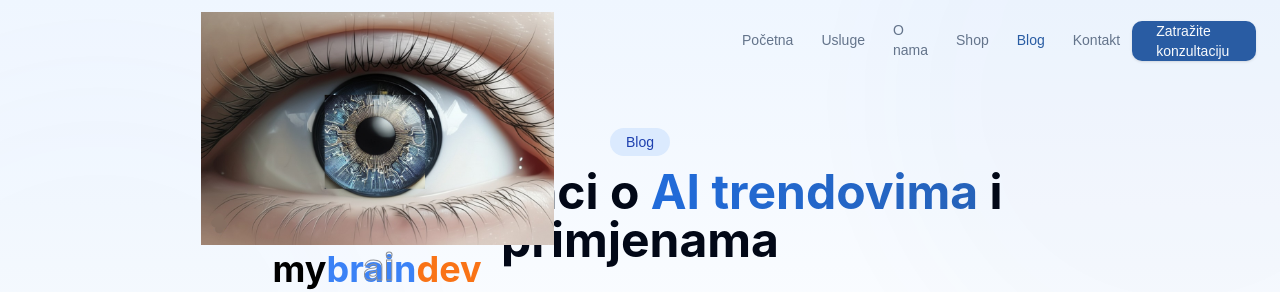
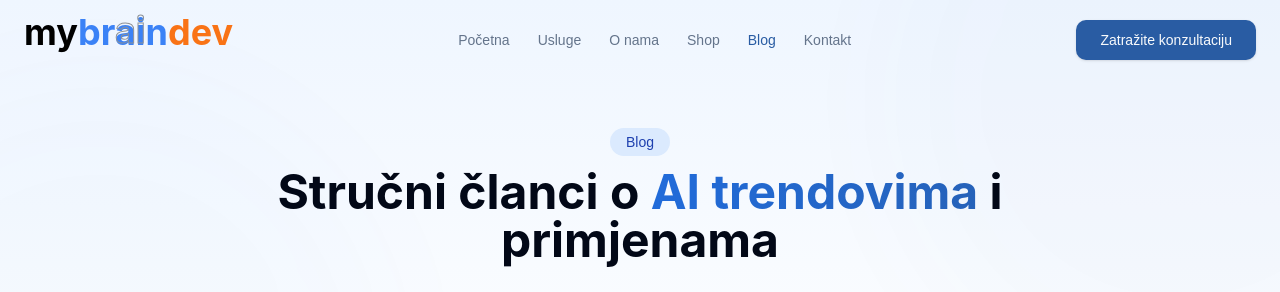
Before and after one commit to Ivetina/smart-process-hub, a React (Vite) app: page /blog in a window 1280 px wide. Shown: the top 292 px of the page. Built offline with nearby package versions, Linux system fonts and the light colour scheme.

Commit message:
Remove logo image
Remove the logo image from the project.

```diff
--- a/src/components/EyeLogo.tsx
+++ b/src/components/EyeLogo.tsx
@@ -9,11 +9,6 @@ interface EyeLogoProps {
 const EyeLogo: React.FC<EyeLogoProps> = ({ className }) => {
   return (
     <div className={cn("relative flex flex-col items-center", className)}>
-      <img
-        src="/lovable-uploads/ac39d093-94a6-435e-b85e-ad5fc1c2ccfa.png"
-        alt="AI Eye"
-        className="w-1/2 object-contain mb-1"  // Changed w-full to w-1/2 to reduce size by 50%
-      />
       <span className="font-display font-bold text-2xl md:text-4xl w-full text-center">
         <span className="text-black">my</span>
         <span className="text-blue-500">br<span className="text-blue-500 relative">ai<span className="absolute inset-0 text-transparent" style={{ WebkitTextStroke: '1px #8E9196' }}>ai</span></span>n</span>
```
